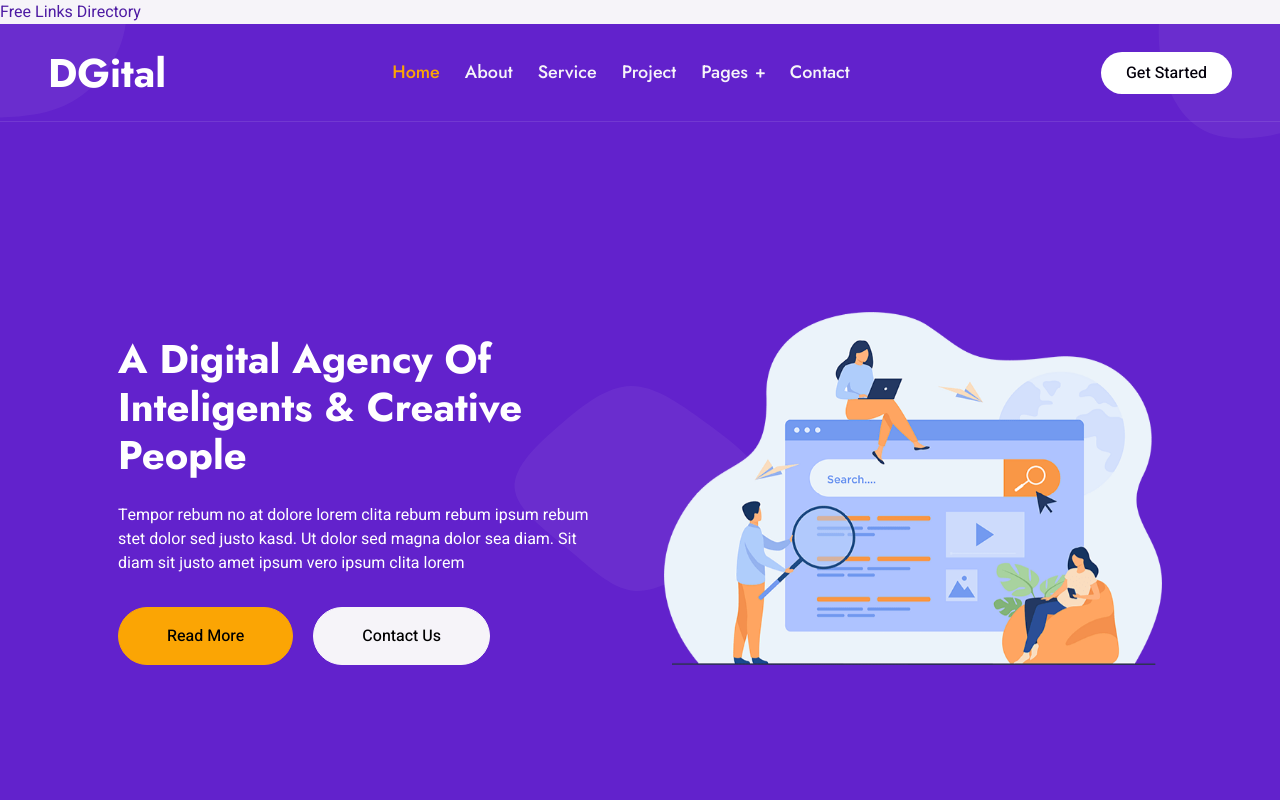
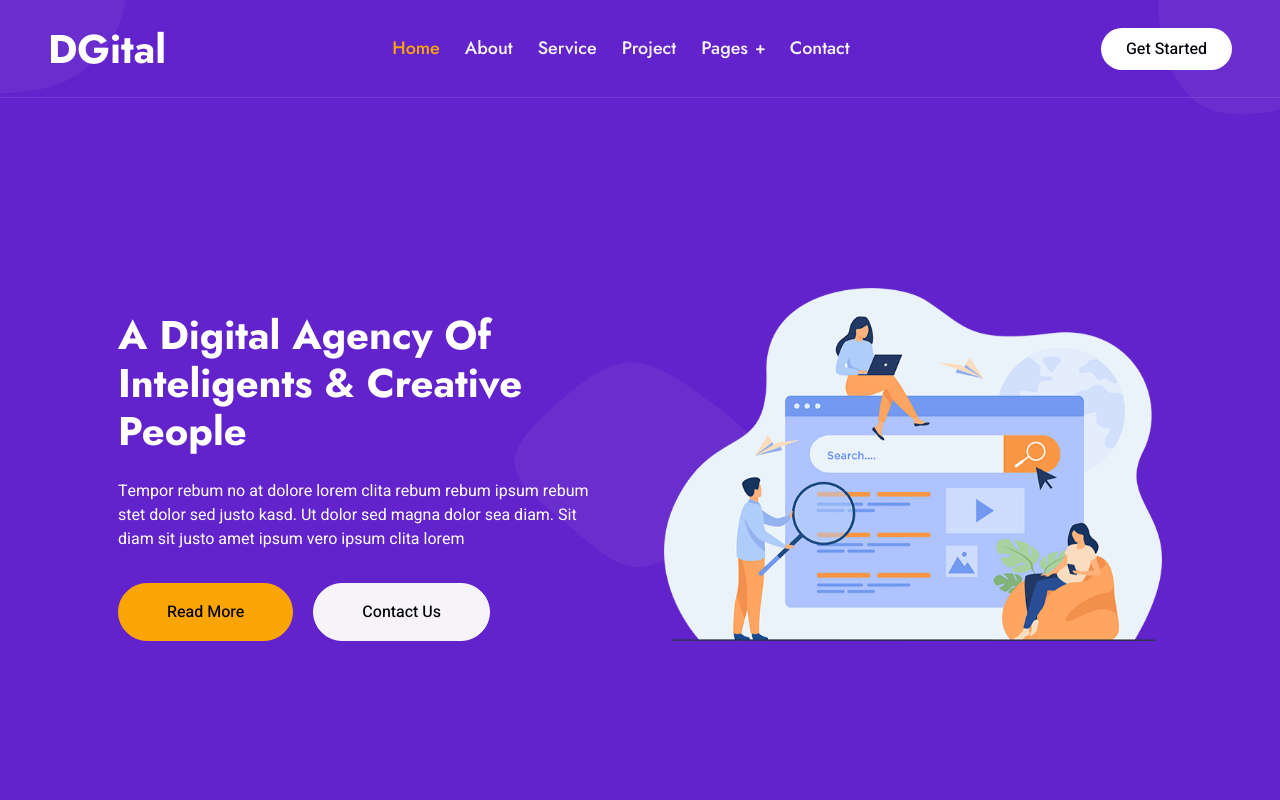
Before and after one commit to jeyalakshmi103/jeyalakshmi-g, a plain HTML site: page index.html in a window 1280 px wide. Shown: the top 800 px of the page. Drawn offline with nearby package versions, Linux system fonts and the light colour scheme.

Commit message:
Update index.html

```diff
--- a/index.html
+++ b/index.html
@@ -134,8 +134,7 @@
 </script>
 </head>
 <body>
-<a href="http://www.txtlinks.com">Free Links Directory</a>
-	<!-- Google Tag Manager (noscript) -->
+ <!-- Google Tag Manager (noscript) -->
 <noscript><iframe src="https://www.googletagmanager.com/ns.html?id=GTM-WQL93873"
 height="0" width="0" style="display:none;visibility:hidden"></iframe></noscript>
 <!-- End Google Tag Manager (noscript) -->
```
